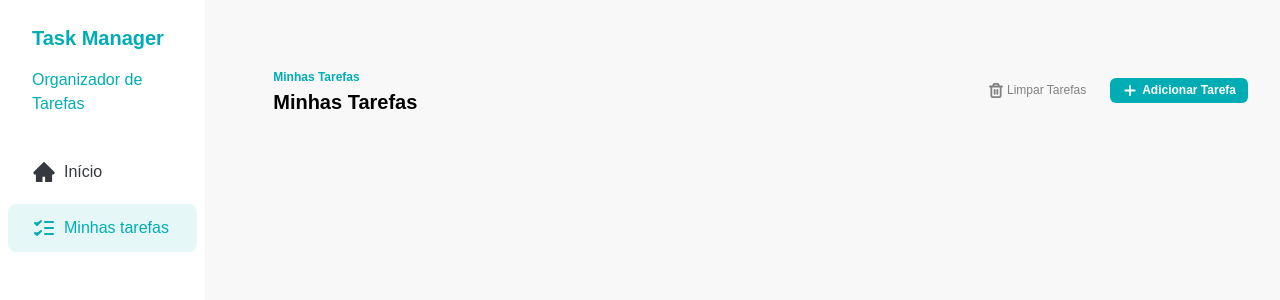
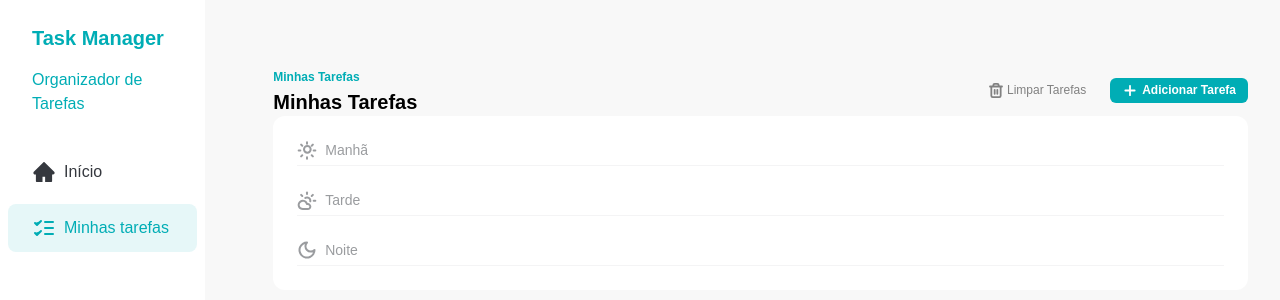
Before and after one commit to joaovpzdev/fsc-task-manager, a React (Vite) app: page / in a window 1280 px wide. Shown: the top 300 px of the page. Built offline with nearby package versions, Linux system fonts and the light colour scheme; a web font is replaced by a local one.

Commit message:
feat: add separator between tasks

```diff
--- a/src/components/Tasks.jsx
+++ b/src/components/Tasks.jsx
@@ -1,6 +1,10 @@
 import Button from "./Button"
 import AddIcon from "./assets/fonts/icons/add.svg?react"
 import TrashIcon from "./assets/fonts/icons/trash.svg?react"
+import SunIcon from "./assets/fonts/icons/sun.svg?react"
+import CloudIcon from "./assets/fonts/icons/cloud-sun.svg?react"
+import MoonIcon from "./assets/fonts/icons/moon.svg?react"
+
 
 const Tasks = () => {
     return <div className="w-full px-8 py-16">
@@ -20,6 +24,33 @@
                         </Button>
                     </div>
                 </div>
+
+                {/*Lista de tarefas */}
+
+
+                <div className="rounded-xl bg-white p-6">
+                    {/*Tarefas da Manhã */}
+                    <div className="space-y-3">
+                            <div className="flex gap-2 pb-1 border-solid border-b border-[#F4F4F5]">
+                                <SunIcon />
+                                <p className="text-[#9A9C9F] text-sm">Manhã</p>
+                            </div>
+                    </div>
+                    {/*Tarefas da Tarde */}
+                    <div className="my-6 space-y-3">
+                            <div className="flex gap-2 border-b pb-1 border-solid border-[#F4F4F5]">
+                                <CloudIcon />
+                                <p className="text-[#9A9C9F] text-sm">Tarde</p>
+                            </div>
+                    </div>
+                    {/*Tarefas da Noite */}
+                    <div className="space-y-3">
+                            <div className="flex gap-2 pb-1  border-solid border-b border-[#F4F4F5]">
+                                <MoonIcon />
+                                <p className="text-[#9A9C9F] text-sm">Noite</p>
+                            </div>
+                    </div>
+                </div>
             </div>
 }
 
```
